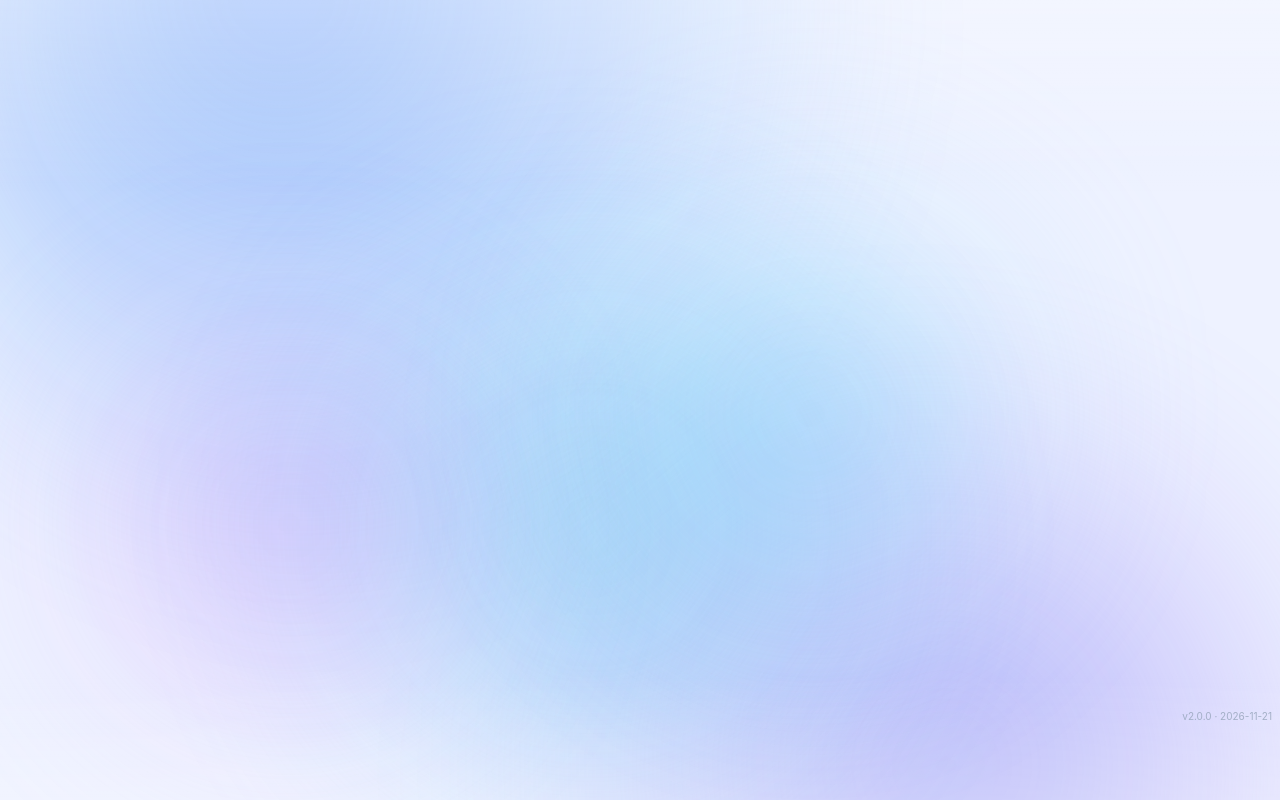
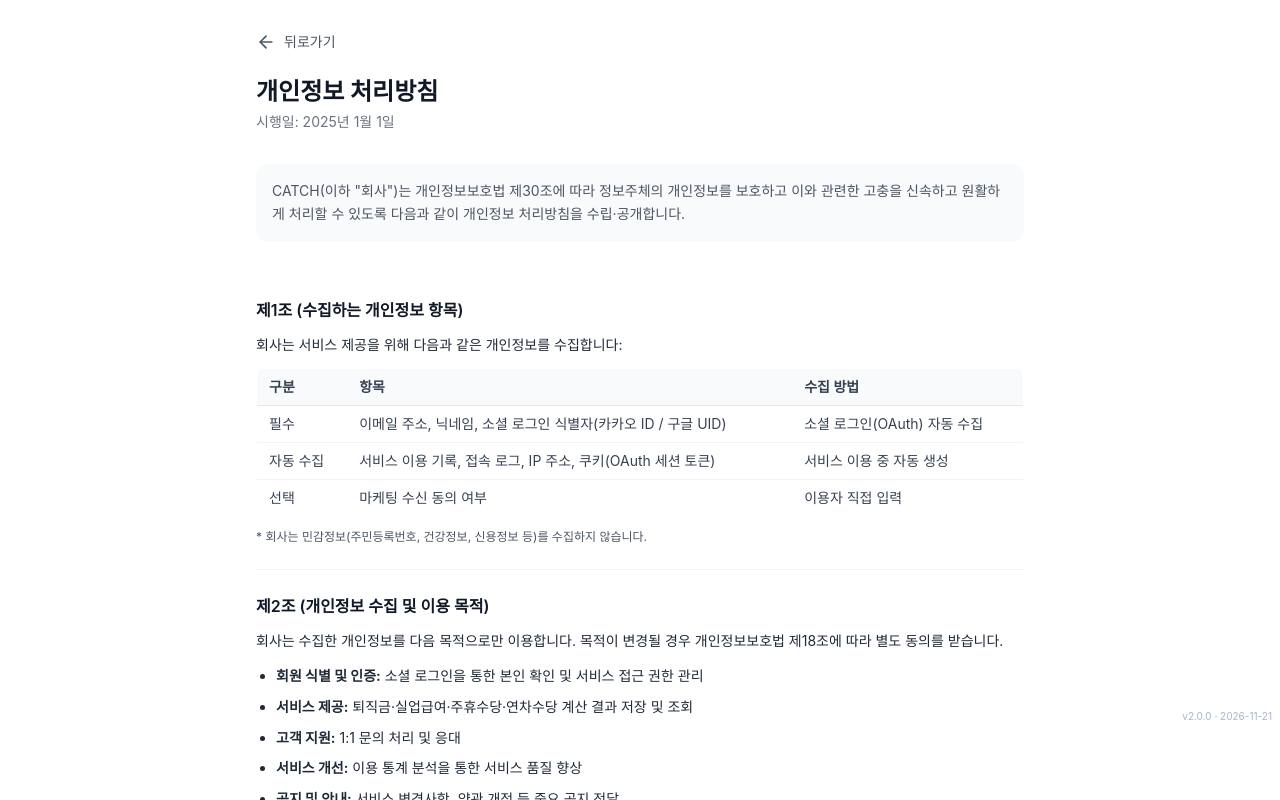
Before and after one commit to hun100b-dotcom/coupang-severance-app, a React (Vite) app in the folder frontend/: page /terms/privacy in a window 1280 px wide. Built offline with nearby package versions, Linux system fonts and the light colour scheme; no server answers; a web font is replaced by a local one.

Commit message:
fix: 이용약관·개인정보·문의 페이지 z-index 추가 (배경에 가려지는 문제 수정)

```diff
--- a/frontend/src/pages/InquiryPage.tsx
+++ b/frontend/src/pages/InquiryPage.tsx
@@ -127,7 +127,7 @@ export default function InquiryPage() {
   }
 
   return (
-    <div className="min-h-screen bg-gradient-to-br from-blue-50 via-white to-purple-50 px-4 py-8">
+    <div className="relative z-[1] min-h-screen bg-gradient-to-br from-blue-50 via-white to-purple-50 px-4 py-8">
       <div className="max-w-lg mx-auto">
 
         {/* ── 헤더 */}
--- a/frontend/src/pages/PrivacyPolicy.tsx
+++ b/frontend/src/pages/PrivacyPolicy.tsx
@@ -8,7 +8,7 @@ export default function PrivacyPolicyPage() {
 
   return (
     // 배경: 흰색 (법적 문서 가독성 최우선)
-    <div className="min-h-screen bg-white px-4 py-8 pb-20">
+    <div className="relative z-[1] min-h-screen bg-white px-4 py-8 pb-20">
       <div className="max-w-3xl mx-auto">
 
         {/* 뒤로가기 버튼 */}
--- a/frontend/src/pages/TermsOfService.tsx
+++ b/frontend/src/pages/TermsOfService.tsx
@@ -274,7 +274,7 @@ export default function TermsOfServicePage() {
 
   return (
     // 배경: 흰색 (법적 문서 가독성 최우선)
-    <div className="min-h-screen bg-white px-4 py-8 pb-20">
+    <div className="relative z-[1] min-h-screen bg-white px-4 py-8 pb-20">
       <div className="max-w-3xl mx-auto">
 
         {/* 뒤로가기 버튼 */}
```
